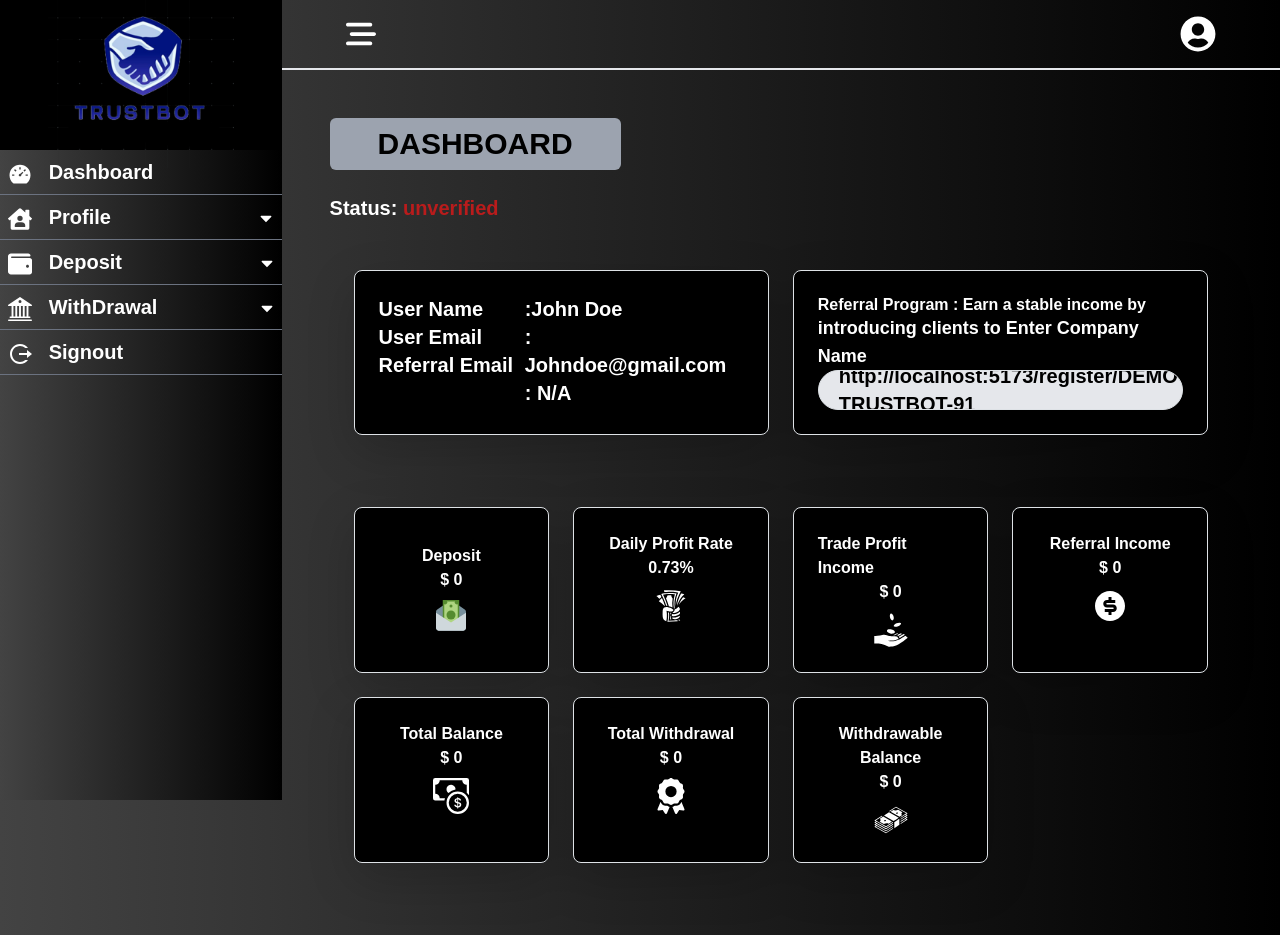
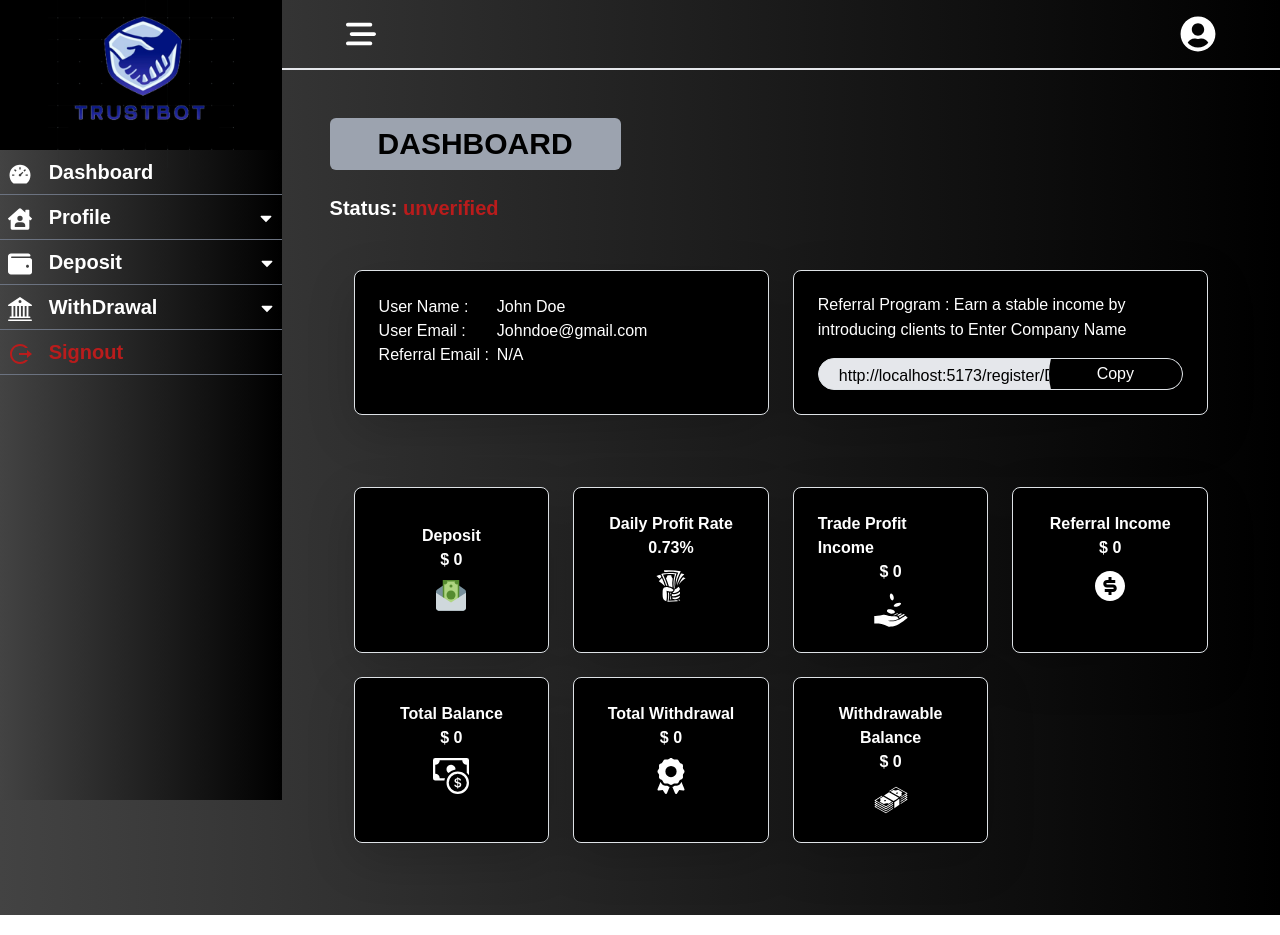
Before and after one commit to shashank8112357010/vishnu-investment, a React (Vite) app: page /dashboard in a window 1280 px wide. Built offline with nearby package versions, Linux system fonts and the light colour scheme; no server answers; sample sign-in values are in the browser's storage.

Commit message:
Fixed dashboard Ui

```diff
--- a/src/components/dashboardComponents/Dashboard.jsx
+++ b/src/components/dashboardComponents/Dashboard.jsx
@@ -8,6 +8,7 @@ import { GiMoneyStack } from "react-icons/gi";
 import { BsCashCoin } from "react-icons/bs";
 
 import { getUserStats } from '../../services/api.service';
+import { toast } from 'react-toastify';
 
 
 export default function Dashboard() {
@@ -40,6 +41,13 @@ export default function Dashboard() {
   }, [])
 
 
+  // Copy Link here
+
+  const handleCopy=()=>{
+    navigator.clipboard.writeText(data.referalLink)
+    toast.success('Text Copied')
+  }
+
 
 
   return (
@@ -71,28 +79,28 @@ export default function Dashboard() {
 
             {/* First Card */}
             <div className="bg-black border p-6 rounded-lg shadow-lg hover:shadow-xl transform transition duration-300 hover:scale-105 flex">
-              <div className='w-[40%] text:xl md:text-xl font-semibold'>
-                <p>User Name</p>
-                <p>User Email</p>
-                <p>Referral Email</p>
+              <div className=''>
+                <p>User Name : </p>
+                <p>User Email : </p>
+                <p className='mr-2'>Referral Email : </p>
               </div>
 
-              <div className='w-1/2 text:xl md:text-xl font-semibold'>
-                <p>:{data?.username}</p>
-                <p>: {data?.email}</p>
-                <p>: {data.referalEmail}</p>
+              <div className='w-1/2  '>
+                <p>{data?.username}</p>
+                <p> {data?.email}</p>
+                <p> {data.referalEmail}</p>
               </div>
             </div>
 
             {/* Second Card with Search Field */}
             <div className="bg-black border p-6 rounded-lg shadow-lg hover:shadow-xl transform transition duration-300 hover:scale-105">
-              <h2 className="text-md font-bold ">Referral Program  :  Earn a stable income by</h2>
-              <p className="text-lg font-bold">
+              <h2 className="text-md mb-1 ">Referral Program  :  Earn a stable income by</h2>
+              <p className="">
                 introducing clients to Enter Company Name
               </p>
-              <div className='w-full h-10  bg-gray-200 rounded-full flex items-center text-black text-xl font-bold justify-between overflow-hidden border'>
-                <p className='pl-5'>{data.referalLink}</p>
-                <p className='bg-black p-5 rounded-full text-white cursor-pointer'>Copy</p>
+              <div className='w-full h-8 mt-3 bg-gray-200 rounded-full flex items-center text-black  justify-between overflow-hidden border'>
+                <p className='pl-5 w-[350px] h-5 inline-block overflow-hidden'>{data.referalLink}</p>
+                <p className='bg-black p-5 rounded-full text-white cursor-pointer' onClick={handleCopy}>Copy</p>
               </div>
             </div>
 
--- a/src/components/dashboardComponents/Dashboard_SideBar.jsx
+++ b/src/components/dashboardComponents/Dashboard_SideBar.jsx
@@ -69,7 +69,7 @@ export default function Dashboard_SideBar() {
                 <li><Link to='/login' onClick={()=>{
                     localStorage.removeItem("token");
                     toast.success("User logged out")
-                }} className='block pl-5 p-2 hover:bg-gray-700 active:bg-slate-950 ease-linear  border-b border-b-gray-500 text-xl font-semibold'><RiLogoutCircleRLine  className='inline text-2xl' /> &nbsp;&nbsp;Signout</Link></li>
+                }} className='block pl-5 p-2 text-red-700 hover:bg-gray-700 active:bg-slate-950 ease-linear  border-b border-b-gray-500 text-xl font-semibold'><RiLogoutCircleRLine  className='inline text-2xl' /> &nbsp;&nbsp;Signout</Link></li>
             </ul>
         </div>
     </div>
```
